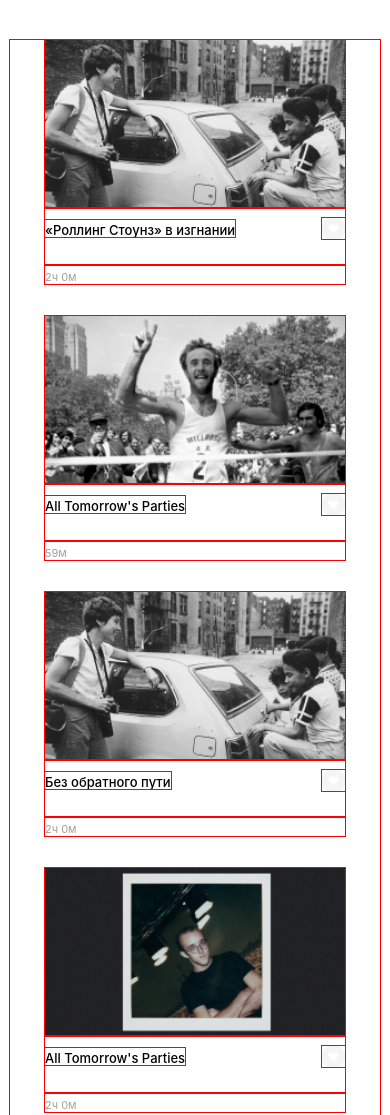
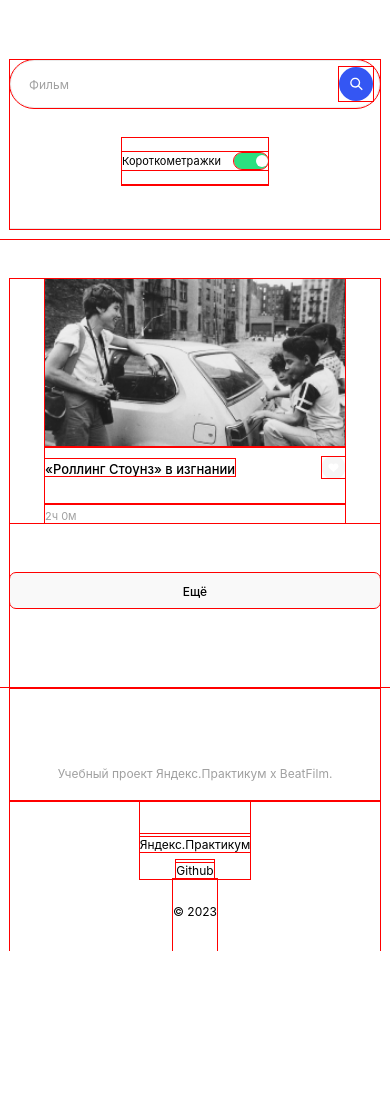
Before and after one commit to ir-mars/movies-explorer-frontend, a React app: page /movies in a window 390 px wide. Shown: the top 1115 px of the page. After the commit the page ends 951 px from the top, so only its background shows below. Built offline with nearby package versions, Linux system fonts and the light colour scheme; a web font is replaced by a local one.

Commit message:
SearchForm component

```diff
--- a/src/components/App/App.css
+++ b/src/components/App/App.css
@@ -2,11 +2,12 @@
     background-color: rgba(255, 255, 255, 1);
     max-width: 1280px;
     min-width: 320px;
-    min-height: 100vh;
+    min-height: 100%;
     font-family: 'Inter', Arial, Helvetica, sans-serif;
     display: flex;
     flex-direction: column;
     /*align-items: center;*/
     margin: 0 auto;
     /*padding: 45px 0 60px;*/
+    flex-grow: 1;
 }
--- a/src/components/FilterCheckbox/FilterCheckbox.css
+++ b/src/components/FilterCheckbox/FilterCheckbox.css
@@ -0,0 +1,88 @@
+.checkbox {
+  grid-column-start: 1;
+  grid-column-end: 3;
+  display: inline-flex;
+  justify-content: center;
+  border-bottom: 1px solid #e8e8e8;
+}
+
+.checkbox__toggle {
+  padding-top: 14px;
+  padding-bottom: 14px;
+}
+
+.checkbox__toggle-label {
+  color: #000000;
+  font-weight: 400;
+  font-size: 12px;
+  line-height: 18px;
+  display: flex;
+  align-items: center;
+  column-gap: 14px;
+  cursor: pointer;
+}
+
+.checkbox__toggle-checkbox-invisible {
+  position: absolute;
+  width: 1px;
+  height: 1px;
+  overflow: hidden;
+  clip: rect(0 0 0 0);
+}
+
+.checkbox__toggle-checkbox-visible {
+  display: block;
+  width: 34px;
+  height: 16px;
+  border-radius: 20px;
+  transition: background-color 0.2s ease;
+  background-color: rgba(235, 235, 235, 1);
+  position: relative;
+}
+
+.checkbox__toggle-checkbox-visible::after {
+  content: '';
+  width: 12px;
+  height: 12px;
+  border-radius: 50%;
+  background-color: white;
+  position: absolute;
+  top: 2px;
+  right: 20px;
+  transition: all 0.2s ease;
+}
+
+.checkbox__toggle-checkbox-visible_checked {
+  background-color: #2be080;
+}
+
+  .checkbox__toggle-checkbox-visible_checked::after {
+    background-color: white;
+    left: 22px;
+  }
+
+  .checkbox__error {
+    color: red;
+    font-weight: 400;
+    font-size: 11px;
+    line-height: 1;
+    text-align: center;
+    position: absolute;
+    bottom: 10px;
+    left: 26px;
+  }
+
+
+
+  @media screen and (max-width: 530px) {
+    .checkbox__toggle-label {
+      font-size: 11px;
+      column-gap: 13px;
+    }
+
+    .checkbox__error {
+      font-size: 10px;
+      bottom: 7px;
+      left: 15px;
+    }
+  }
--- a/src/components/FilterCheckbox/FilterCheckbox.js
+++ b/src/components/FilterCheckbox/FilterCheckbox.js
@@ -0,0 +1,27 @@
+import './FilterCheckbox.css';
+import { useState } from 'react';
+
+const FilterCheckbox = () => {
+  const [isToggle, setIsToggle] = useState(true);
+
+  return (
+    <div className='checkbox'>
+      <div className='checkbox__toggle'>
+        <label className='checkbox__toggle-label' htmlFor='short-films'>
+          Короткометражки
+          <input
+            className='checkbox__toggle-checkbox-invisible'
+            type='checkbox'
+            name='short-films'
+            id='short-films'
+            checked={isToggle}
+            onChange={() => setIsToggle(!isToggle)}
+          />
+          <span className={`checkbox__toggle-checkbox-visible ${isToggle && 'checkbox__toggle-checkbox-visible_checked'}`} />
+
+        </label>
+      </div>
+    </div>
+  )
+}
+export default FilterCheckbox;
--- a/src/components/Footer/Footer.css
+++ b/src/components/Footer/Footer.css
@@ -5,6 +5,8 @@
   flex-direction: column;
   align-items: center;
   box-sizing: border-box;
+  flex-shrink: 0;
+  flex-grow: 0;
 }
 
 @media screen and (max-width: 786px) {
--- a/src/components/Movies/Movies.js
+++ b/src/components/Movies/Movies.js
@@ -1,12 +1,14 @@
 import MoviesCardList from '../MoviesCardList/MoviesCardList';
 import './Movies.css';
 import Footer from '../Footer/Footer';
-import arrayFilms from '../../utils/constants.js';
+import FilterCheckbox from '../FilterCheckbox/FilterCheckbox';
+import SearchForm from '../SearchForm/SearchForm';
 
 function Movies () {
 
   return (
     <>
+      <SearchForm />
       <MoviesCardList />
       <Footer />
     </>
--- a/src/components/MoviesCard/MoviesCard.css
+++ b/src/components/MoviesCard/MoviesCard.css
@@ -2,13 +2,11 @@
   display: flex;
   flex-direction: column;
   background-color: #fff;
-  /*border-radius: 10px;*/
-  overflow: hidden;
 }
 
 .movies-card__img {
   width: 100%;
-  height: 151px;
+  height: 100%;
   object-fit: cover;
 }
 
@@ -31,12 +29,6 @@
   padding-top: 10px;
   padding-bottom: 25px;
   border-bottom: 1px solid rgba(232, 232, 232, 1);
-}
-
-@media screen and (max-width: 820px) {
-  .movies-card__container {
-
-  }
 }
 
 .movies-card__title {
@@ -88,7 +80,3 @@
   line-height: 13px;
   color: rgba(160, 160, 160, 1);
 }
-
-* {
-  outline: 1px solid red
-}
--- a/src/components/MoviesCardList/MoviesCardList.css
+++ b/src/components/MoviesCardList/MoviesCardList.css
@@ -1,5 +1,5 @@
 .movies-list {
-  max-width: 1280px;
+  max-width: 1140px;
   margin: 70px 70px 0 70px;
   padding: 0;
 }
@@ -23,13 +23,14 @@
   list-style: none;
   display: grid;
   grid-template-columns: repeat(4, 1fr);
+  grid-template-rows: repeat(4);
   grid-column-gap: 20px;
   grid-row-gap: 38px;
   margin: 0;
   padding: 0;
 }
 
-@media screen and (max-width: 1056px) {
+@media screen and (max-width: 1156px) {
   .movies-card__list {
     grid-template-columns: repeat(3, 1fr);
   }
@@ -38,7 +39,7 @@
 @media screen and (max-width: 886px) {
   .movies-card__list {
     grid-template-columns: repeat(auto-fit, 339px);
-    grid-row-gap: 29px;
+    grid-row-gap: 30px;
     grid-column-gap: 30px;
     justify-content: space-evenly;
   }
@@ -53,8 +54,8 @@
 }
 
 .movies-card__button {
-  width: 1140px;
-  /*height: 166px;*/
+  max-width: 1140px;
+  width: 100%;/*height: 166px;*/
   border-radius: 6px;
   border: none;
   background-color: rgba(249, 249, 249, 1);
@@ -71,24 +72,14 @@
   color: black;
 }
 
-@media screen and (max-width: 820px) and (min-width: 636px) {
-  .movies-card__button {
-    margin-bottom: 0;
-  }
-}
-
-@media screen and (max-width: 636px) {
-  .movies-card__button {
-    margin-top: 59px;
-    margin-bottom: -68px;
-    width: 240px;
-  }
-}
-
 .movies-card__button:hover {
   box-shadow: 0px 4px 4px rgba(0, 0, 0, 0.25);
 }
 /*
+.movies-card__button_hidden {
+  visibility: hidden;
+}*/
+
 * {
   outline: 1px solid red
-}*/
+}
--- a/src/components/MoviesCardList/MoviesCardList.js
+++ b/src/components/MoviesCardList/MoviesCardList.js
@@ -14,7 +14,7 @@ function MoviesCardList () {
           nameRU="«Роллинг Стоунз» в изгнании"
           image={film1}
           duration="120"
-        />
+        /> {/*
         <MoviesCard
           nameRU="All Tomorrow's Parties"
           image={film2}
@@ -29,7 +29,7 @@ function MoviesCardList () {
           nameRU="All Tomorrow's Parties"
           image={film3}
           duration="120"
-        />
+        />{}
         <MoviesCard
           nameRU="«Роллинг Стоунз» в изгнании"
           image={film2}
@@ -60,6 +60,21 @@ function MoviesCardList () {
           image={film3}
           duration="65"
         />
+        <MoviesCard
+          nameRU="«Роллинг Стоунз» в изгнании"
+          image={film2}
+          duration="48"
+        />
+        <MoviesCard
+          nameRU="Без обратного пути"
+          image={film1}
+          duration="135"
+        />
+        <MoviesCard
+          nameRU="«Роллинг Стоунз» в изгнании"
+          image={film3}
+          duration="120"
+        /> */}
       </ul>
       <button className="movies-card__button">Ещё</button>
     </section>
--- a/src/components/SearchForm/SearchForm.css
+++ b/src/components/SearchForm/SearchForm.css
@@ -0,0 +1,97 @@
+.search {
+  max-width: 1280px;
+  margin: 0;
+  padding: 80px 70px 10px;
+}
+
+.search-form {
+  position: relative;
+  display: flex;
+  justify-content: space-between;
+  align-items: center;
+  gap: 41px;
+  padding-bottom: 83px;
+  border-bottom: 1px solid  rgba(232, 232, 232, 1);
+}
+
+@media screen and (max-width: 786px) {
+  .search {
+    padding-right: 30px;
+    padding-left: 30px;
+    padding-top: 60px;
+  }
+
+  .search-form {
+    flex-direction: column;
+    padding-bottom: 43px;
+    gap: 23px;
+  }
+}
+
+.search-form__input {
+  width: 100%;
+  height: 48px;
+  padding: 15px 87px 15px 22px;
+  border: 1px solid rgba(235, 235, 235, 1);
+  border-radius: 50px;
+  font-weight: 400;
+  font-size: 14px;
+  line-height: 18px;
+  box-sizing: border-box;
+}
+
+.search-form__input::placeholder {
+  color:  rgba(160, 160, 160, 1);
+}
+
+@media screen and (max-width: 536px) {
+  .search {
+    padding-right: 10px;
+    padding-left: 10px;
+  }
+
+  .search-form {
+    flex-direction: column;
+    gap: 30px;
+  }
+
+  .search-form__input {
+    font-weight: 400;
+    font-size: 12px;
+    line-height: 18px;
+    padding-left: 18px;
+  }
+}
+
+.search-form__submit {
+  width: 34px;
+  height: 34px;
+  position: absolute;
+  top: 7px;
+  right: 205px;
+  padding: 0;
+  background: url('../../images/find.svg');
+  object-fit: contain;
+  background-repeat: no-repeat;
+  background-position: center;
+  border: none;
+  cursor: pointer;
+  transition: all 0.5s ease;
+}
+
+.search-form__submit:hover {
+  box-shadow: 0px 4px 4px rgba(0, 0, 0, 0.25);
+}
+
+.search-form__checkbox {
+  font-weight: 400;
+  font-size: 12px;
+  line-height: 18px;
+  color: black;
+}
+
+@media screen and (max-width: 786px) {
+  .search-form__submit {
+    right: 7px;
+  }
+}
--- a/src/components/SearchForm/SearchForm.js
+++ b/src/components/SearchForm/SearchForm.js
@@ -0,0 +1,23 @@
+import './SearchForm.css';
+import FilterCheckbox from '../FilterCheckbox/FilterCheckbox';
+
+const SearchForm = () => {
+  return (
+    <section className="search" aria-label="Секция поиск фильмов">
+      <form className="search-form">
+        <input
+          className="search-form__input"
+          type="text"
+          id="movie-search"
+          name="movie-search"
+          placeholder="Фильм"
+          required={true}
+        />
+        <button className="search-form__submit" type="submit"></button>
+        <FilterCheckbox />
+      </form>
+    </section>
+  )
+}
+
+export default SearchForm;
--- a/src/index.css
+++ b/src/index.css
@@ -4,21 +4,5 @@
 body {
   margin: 0;
   padding: 0;
-  /*font-family: -apple-system, BlinkMacSystemFont, 'Segoe UI', 'Roboto', 'Oxygen',
-    'Ubuntu', 'Cantarell', 'Fira Sans', 'Droid Sans', 'Helvetica Neue',
-    sans-serif;
-  -webkit-font-smoothing: antialiased;
-  -moz-osx-font-smoothing: grayscale;*/
+  min-height: 100vh;
 }
-
-:root {
-  --bgcolor-main: #fff;
-  --bgcolor-light: #f5f5f5;
-  --bgcolor-medium: #e8e8e8;
-  --bgcolor-extra: #807777;
-  --textcolor-main: #000;
-  --bgcolor-action: #2be080;
-  --max-section-width: 1280px;
-  --min-section-width: 320px;
-  --font-family: 'Inter', 'Arial', sans-serif;
-}
```
